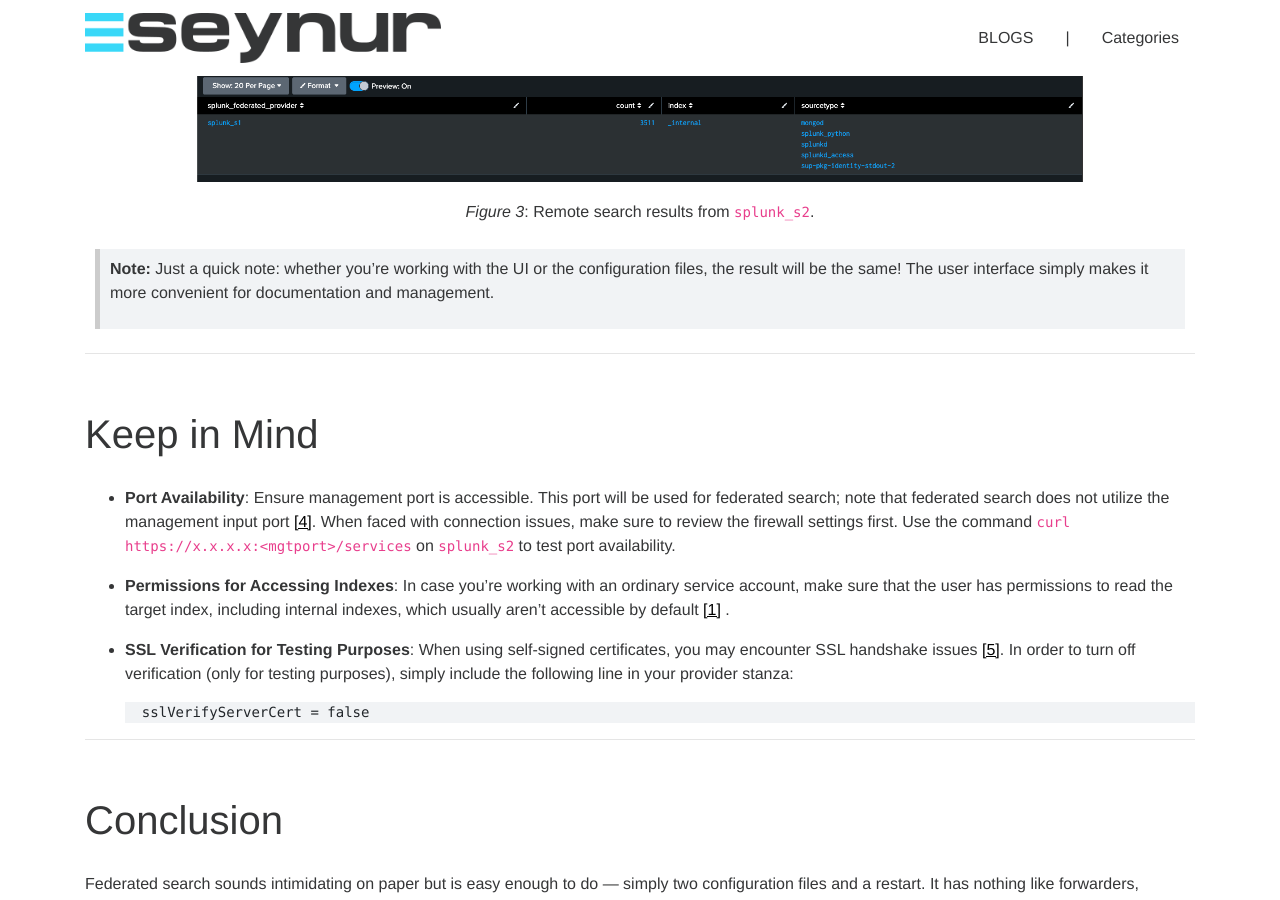
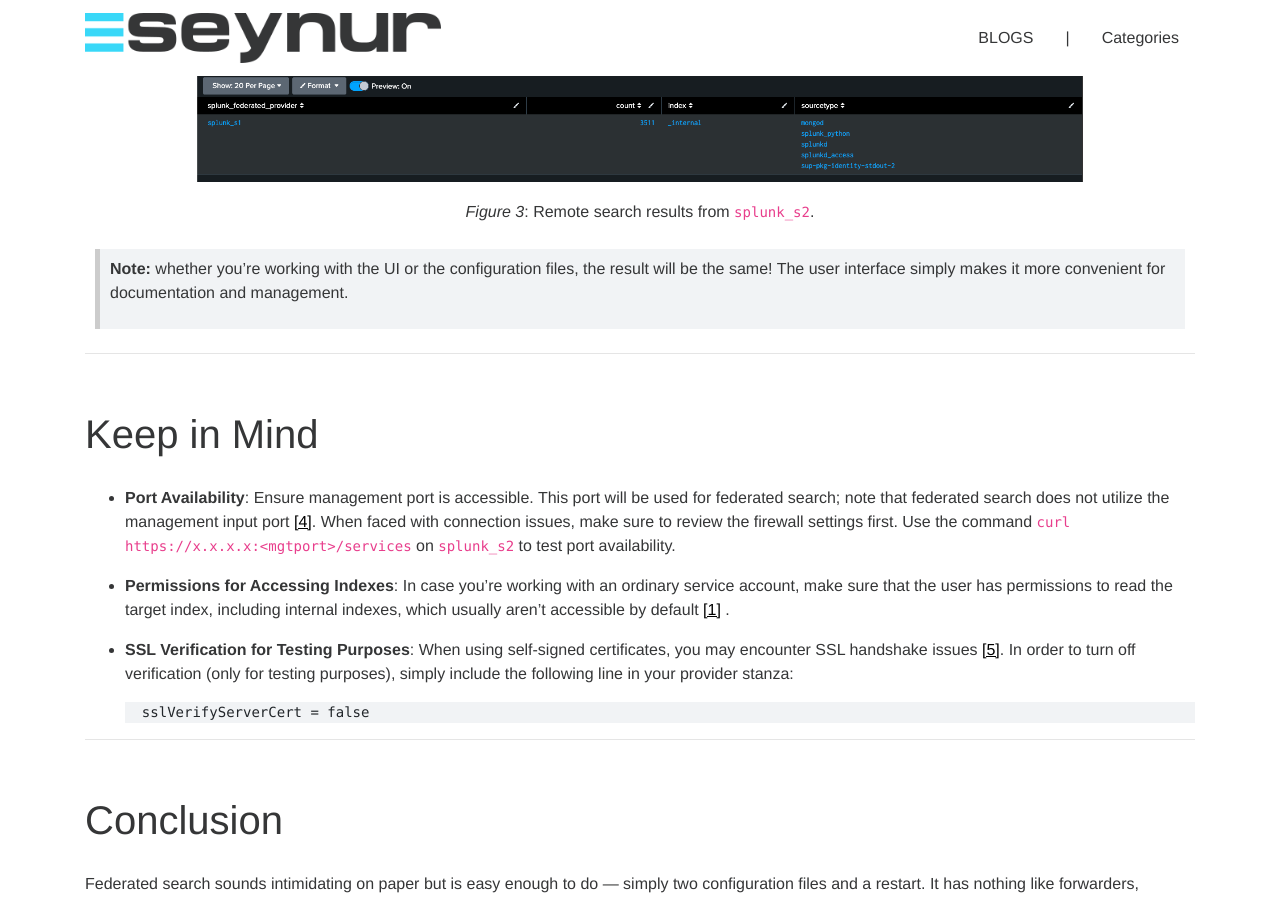
Before and after one commit to seynur/blog, a Jekyll site: the page built from _posts/2026-06-08-federated-search.md, in a window 1280 px wide and 900 px high, scrolled down 4194 px. Built offline with Jekyll 4.4.1, drawn with Linux system fonts in a browser that asks for light colours; nearby versions of some CDN libraries.

```diff
--- a/_posts/2026-06-08-federated-search.md
+++ b/_posts/2026-06-08-federated-search.md
@@ -127,7 +127,7 @@
 |:--:|
 | *Figure 3*: Remote search results from `splunk_s2`. |
 
-> **Note:** Just a quick note: whether you’re working with the UI or the configuration files, the result will be the same! The user interface simply makes it more convenient for documentation and management.
+> **Note:** whether you’re working with the UI or the configuration files, the result will be the same! The user interface simply makes it more convenient for documentation and management.
 
 ---
 
```
